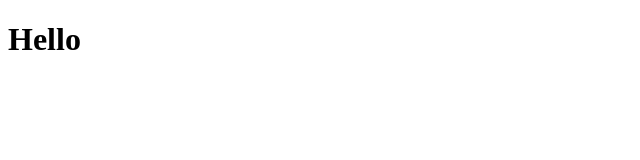
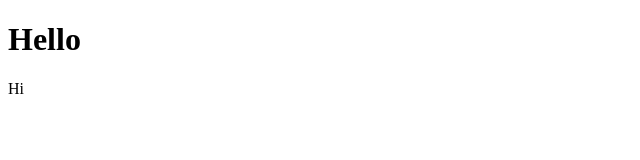
Before and after one commit to grice11/NuCamp, a plain HTML site: page index.html in a window 1280 px wide. Shown: the full height of the page, 0-640 px from the left. Drawn offline with Linux system fonts and the light colour scheme.

Commit message:
Second commit

```diff
--- a/index.html
+++ b/index.html
@@ -7,5 +7,8 @@
 </head>
 <body>
     <h1> Hello</h1>
+    <p> Hi
+
+    </p>
 </body>
 </html>
```
